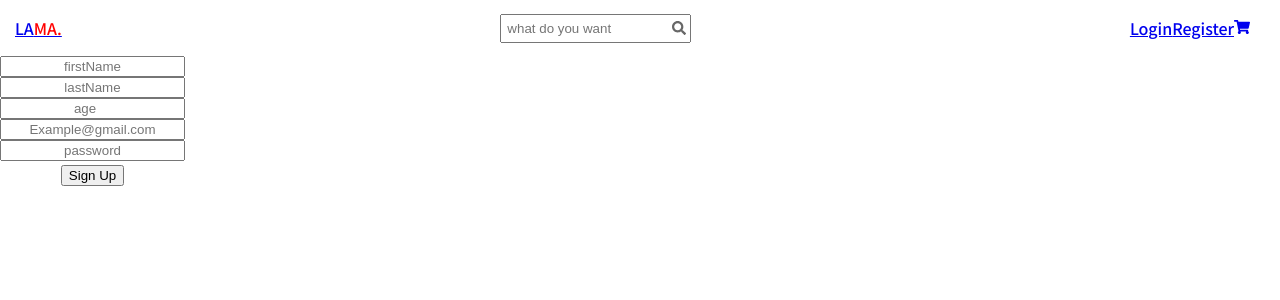
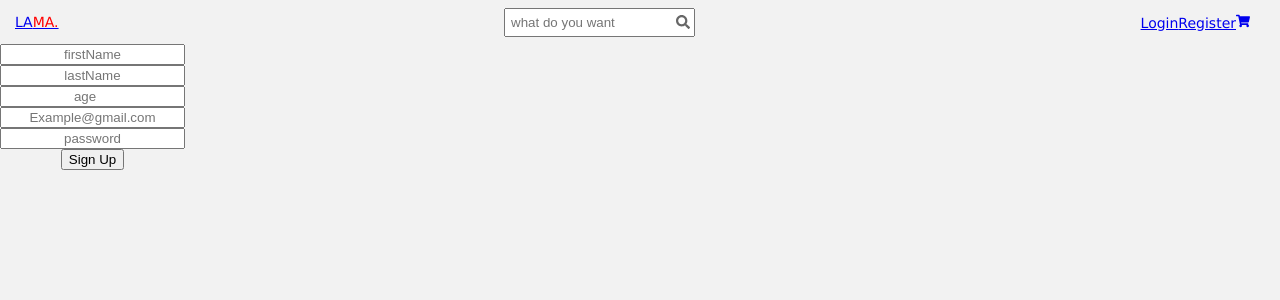
Before and after one commit to utrust1/meowShop, a React (Create React App) app in the folder frontend/: page /Register in a window 1280 px wide. Shown: the top 300 px of the page. Built offline with nearby package versions, Linux system fonts and the light colour scheme.

Commit message:
css for registration

```diff
--- a/frontend/src/components/auth/Register/Register.css
+++ b/frontend/src/components/auth/Register/Register.css
@@ -1,5 +1,8 @@
-
-
+body {
+	font-family: Verdana, Geneva, sans-serif;
+	font-size: 14px;
+	background: #f2f2f2;
+}
 .Register{
 
     position: relative;
```
